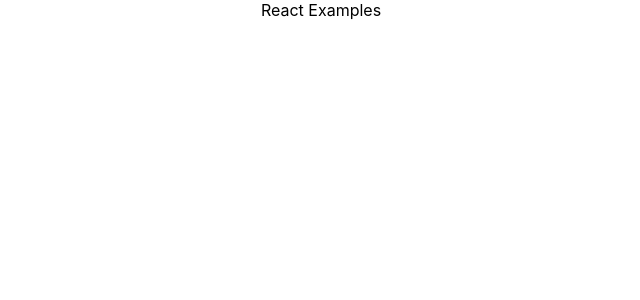
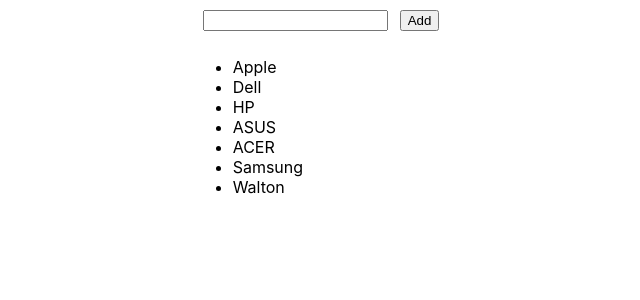
Before and after one commit to bongodev/react-js, a React (Create React App) app: page / in a window 1280 px wide. Shown: the top 300 px of the page, without its empty margins (319-959 px from the left). Built offline with nearby package versions, Linux system fonts and the light colour scheme.

Commit message:
init list builder

```diff
--- a/src/App.css
+++ b/src/App.css
@@ -1,5 +1,6 @@
 .App {
-  text-align: center;
+  display: flex;
+  justify-content: center;
 }
 
 .App-logo {
@@ -36,3 +37,14 @@
     transform: rotate(360deg);
   }
 }
+
+.ListBuilder {
+  display: flex;
+  flex-direction: column;
+}
+
+.Input {
+  display: flex;
+  gap: 12px;
+  padding: 10px 10px;
+}
--- a/src/App.js
+++ b/src/App.js
@@ -1,9 +1,23 @@
 import './App.css';
 
 function App() {
+  const list = ['Apple', 'Dell', 'HP', 'ASUS', 'ACER', 'Samsung', 'Walton'];
+
   return (
     <div className="App">
-      React Examples
+      <div className="ListBuilder">
+        <div className="Input">
+          <input />
+          <button>Add</button>
+        </div>
+        <div className="List">
+          <ul>
+            {list.map(function (item) {
+              return <li>{item}</li>;
+            })}
+          </ul>
+        </div>
+      </div>
     </div>
   );
 }
```
